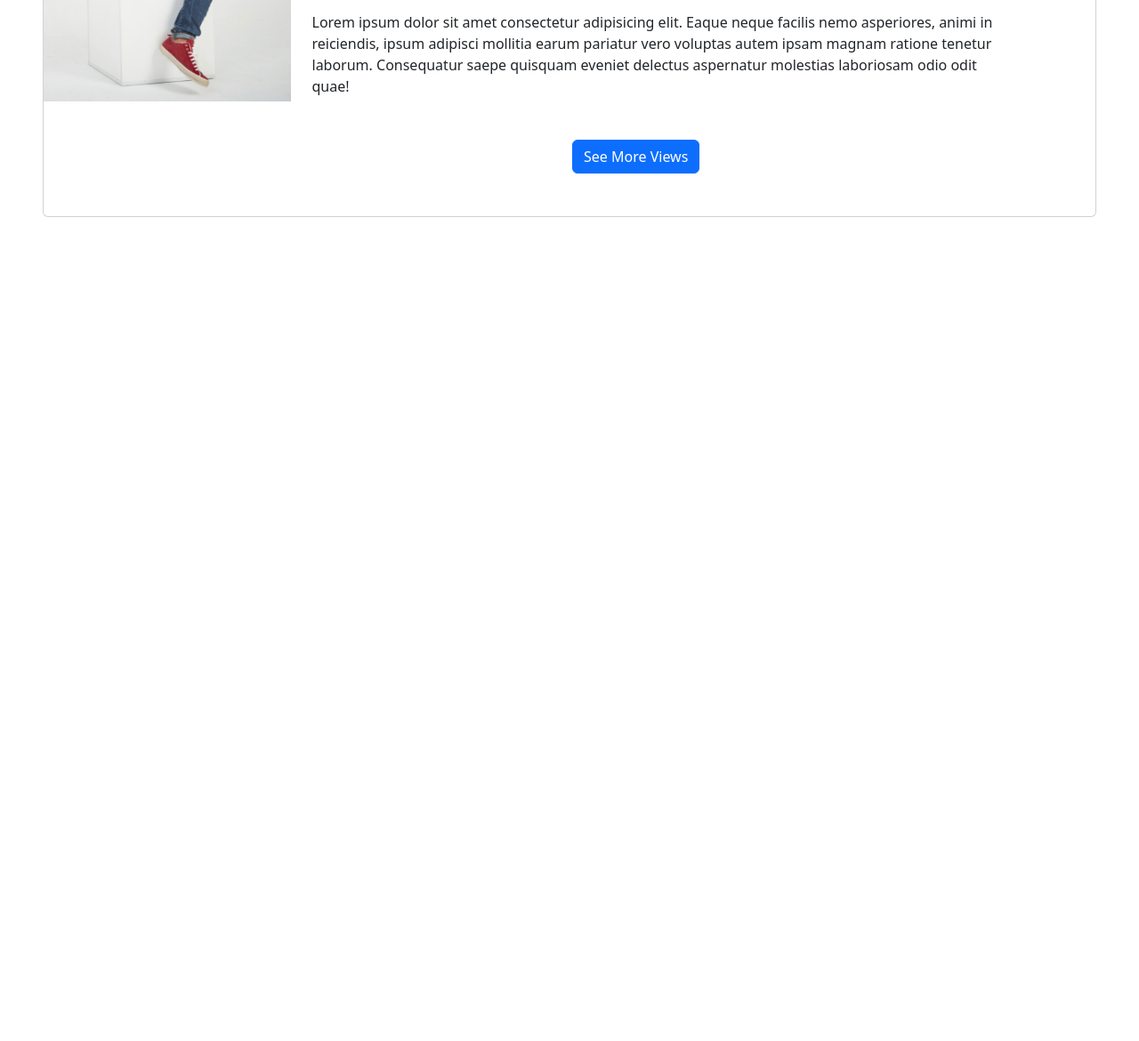
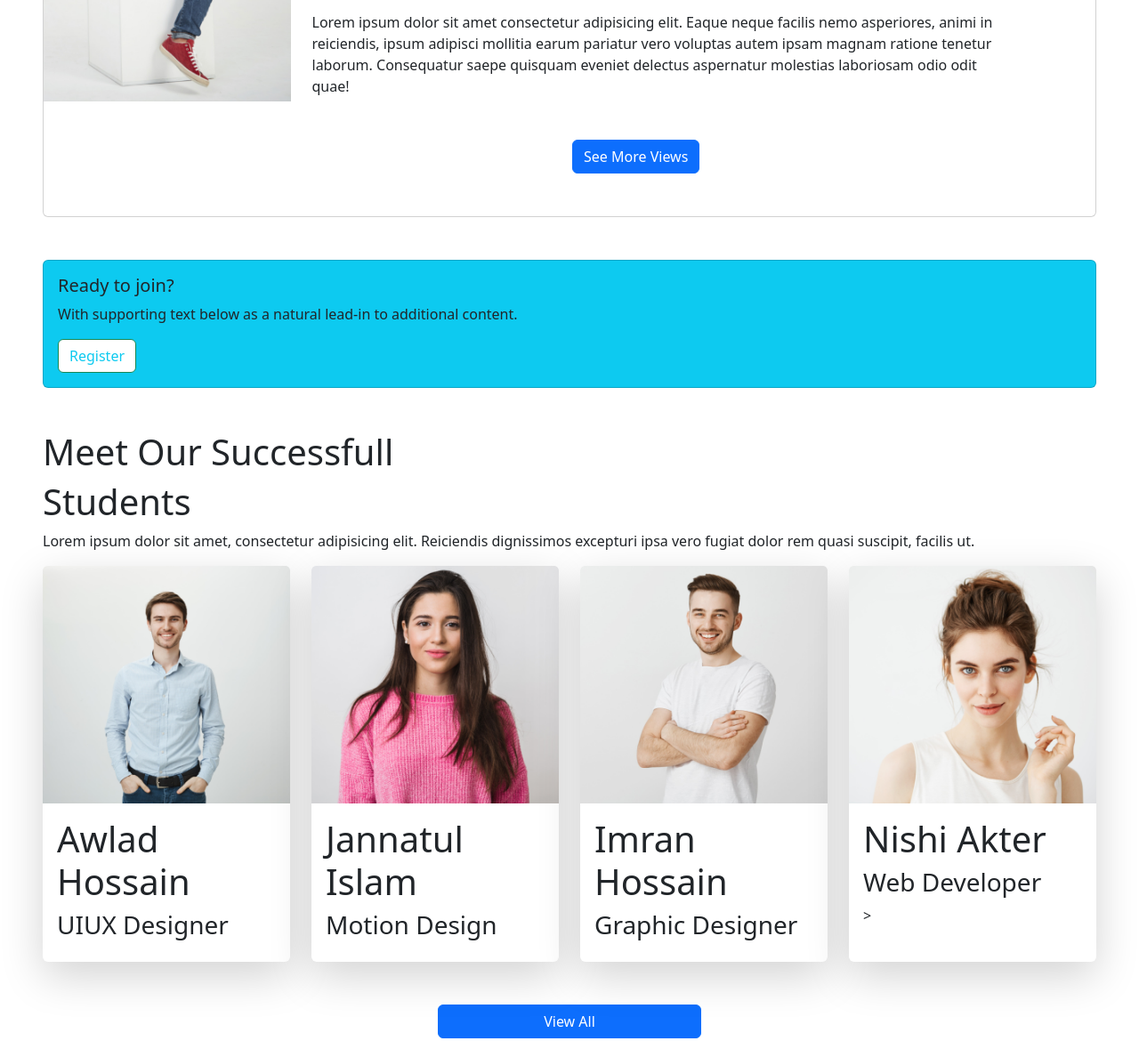
Before and after one commit to Sumi-Akter/Third-Assingment, a plain HTML site: page index.html in a window 1280 px wide. Shown: the part 2696-3866 px from the top of the page at 89% size. Before the commit the page ends 2988 px from the top, so only its background shows below. Drawn offline with nearby package versions, Linux system fonts and the light colour scheme.

Commit message:
Fifth Part

```diff
--- a/index.html
+++ b/index.html
@@ -210,7 +210,76 @@
         </div>
 
       </section>
-      <section></section>
+      <section class="m-5">
+
+        <div class="card bg-info ">
+
+          <div class="card-body">
+            <h5 class="card-title">Ready to join?</h5>
+            <p class="card-text">With supporting text below as a natural lead-in to additional content.</p>
+            <form class="d-flex" role="search">
+
+              <button class="btn btn-outline-success bg-white text-info" type="submit">Register</button>
+            </form>
+
+          </div>
+        </div>
+      </section>
+      <section class="m-5">
+        <h1>Meet Our Successfull </h1>
+        <h1>Students</h1>
+        <p>Lorem ipsum dolor sit amet, consectetur adipisicing elit. Reiciendis dignissimos excepturi ipsa vero fugiat dolor rem quasi suscipit, facilis ut.</p>
+        <div class="row row-cols-1 row-cols-md-3 row-cols-lg-4 g-4">
+          <div class="col">
+            <div class="card border border-0 shadow-lg h-100">
+              <img src="images/student/student-1.png" class="card-img-top" alt="...">
+              <div class="card-body">
+                <h1 class="card-title">Awlad Hossain</h1>
+               <h3>UIUX Designer</h3>
+              </div>
+
+            </div>
+          </div>
+          <div class="col">
+            <div class="card border border-0 shadow-lg h-100">
+              <img src="images/student/student-2.png" class="card-img-top" alt="...">
+              <div class="card-body">
+                <h1 class="card-title">Jannatul Islam</h1>
+                <h3>Motion Design</h3>
+
+              </div>
+
+            </div>
+          </div>
+          <div class="col">
+            <div class="card border border-0 shadow-lg h-100">
+              <img src="images/student/student-3.png" class="card-img-top" alt="...">
+              <div class="card-body">
+                <h1 class="card-title">Imran Hossain</h1>
+               <h3>Graphic Designer</h3>
+              </div>
+
+            </div>
+          </div>
+          <div class="col">
+            <div class="card border border-0 shadow-lg h-100">
+              <img src="images/student/student-4.png" class="card-img-top" alt="...">
+              <div class="card-body">
+                <h1 class="card-title">Nishi Akter</h1>
+                <h3>Web Developer</h3>>
+              </div>
+
+            </div>
+          </div>
+
+          </div>
+          <div class="d-grid m-5 col-3 mx-auto">
+
+            <button class="btn btn-primary" type="button">View All</button>
+          </div>
+
+      </section>
+      </section>
 
     <script src="https://cdn.jsdelivr.net/npm/bootstrap@5.2.0/dist/js/bootstrap.bundle.min.js" integrity="sha384-A3rJD856KowSb7dwlZdYEkO39Gagi7vIsF0jrRAoQmDKKtQBHUuLZ9AsSv4jD4Xa" crossorigin="anonymous"></script>
   </body>
```
